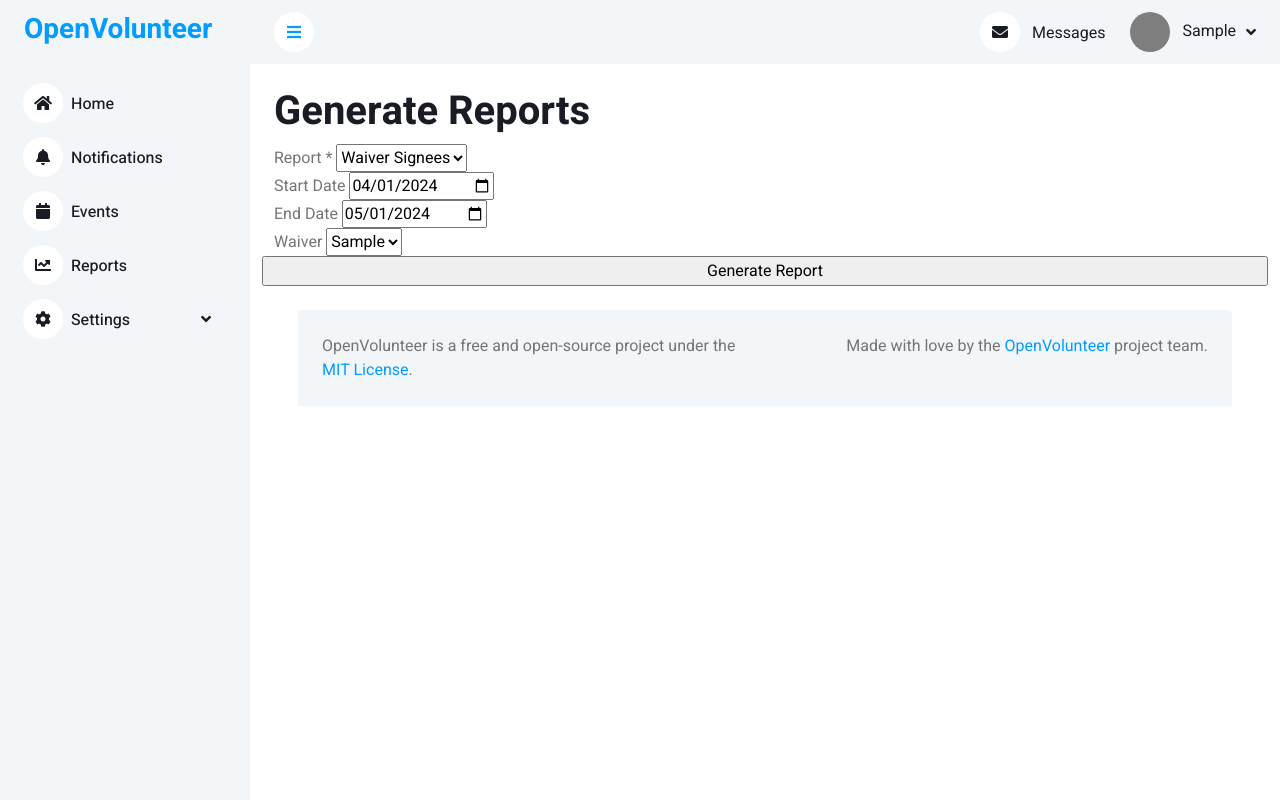
After one commit to rodneygauna/openvolunteer, a Flask app: page /reports in a window 1280 px wide. The commit adds this page. Run offline with Flask 3, Linux system fonts and the light colour scheme; a user stored in the database is signed in; tables that the repository leaves empty hold one stand-in row (values such as "Sample post"); some libraries are stand-ins or nearby versions.

Commit message:
reporting started

```diff
--- a/web/app.py
+++ b/web/app.py
@@ -37,6 +37,7 @@ from events.views import event_bp
 from events.rss_feed import rss_feed_bp
 from notifications.views import notifications_bp
 from messages.views import messages_bp
+from reports.views import reports_bp
 from settings.views import settings_bp
 from waivers.views import waiver_bp
 
@@ -47,6 +48,7 @@ app.register_blueprint(event_bp)
 app.register_blueprint(notifications_bp)
 app.register_blueprint(messages_bp)
 app.register_blueprint(rss_feed_bp)
+app.register_blueprint(reports_bp)
 app.register_blueprint(settings_bp)
 app.register_blueprint(waiver_bp)
 
--- a/web/create_db.py
+++ b/web/create_db.py
@@ -5,7 +5,7 @@ from sqlalchemy import create_engine, inspect
 from sqlalchemy.exc import OperationalError
 from app import db, app
 
-time.sleep(10)
+time.sleep(5)
 
 
 with app.app_context():
--- /dev/null
+++ b/web/reports/forms.py
@@ -0,0 +1,34 @@
+"""Report forms for the reports blueprint."""
+# Imports
+from datetime import datetime, timedelta
+from flask_wtf import FlaskForm
+from wtforms import SubmitField, SelectField, DateField
+from wtforms.validators import DataRequired
+
+
+# Form - Generate Report
+class GenerateReportForm(FlaskForm):
+    """Select and generate a report"""
+
+    start_date = datetime.now() - timedelta(days=30)
+
+    report_options = SelectField(
+        label="Report *",
+        coerce=str,
+        validators=[DataRequired()],
+    )
+    start_date = DateField(
+        label="Start Date",
+        format="%Y-%m-%d",
+        default=start_date
+    )
+    end_date = DateField(
+        label="End Date",
+        format="%Y-%m-%d",
+        default=datetime.now()
+    )
+    waiver_id = SelectField(
+        label="Waiver",
+        coerce=int,
+    )
+    submit = SubmitField(label="Generate Report")
--- /dev/null
+++ b/web/reports/views.py
@@ -0,0 +1,159 @@
+"""View for the reports portion of the application."""
+# Imports
+import io
+import csv
+from datetime import datetime
+from flask import Blueprint, request, render_template, make_response
+from flask_login import login_required, current_user
+from .forms import GenerateReportForm
+from .queries import (
+    waiver_signees,
+)
+from waivers.models import Waiver
+
+
+# Blueprint Configuration
+reports_bp = Blueprint("reports", __name__)
+
+
+# Reports
+@reports_bp.route("/reports", methods=["GET", "POST"])
+@login_required
+def generate_report():
+    """Route for generating and viewing reports."""
+
+    form = GenerateReportForm()
+
+    # Report Options
+    # Make sure to update the following functions:
+    # - get_column_labels()
+    # - generate_report_data()
+    form.report_options.choices = [
+        ("Waiver Signees", "Waiver Signees"),
+    ]
+    form.waiver_id.choices = [
+        (w.id, w.version) for w in Waiver.query.order_by(Waiver.id.desc()).all()]
+
+    if request.method == "POST":
+        # Get the selected report and date parameters from the form
+        selected_report = form.report_options.data
+        params = {
+            "start_date": form.start_date.data if form.start_date.data else "",
+            "end_date": form.end_date.data if form.end_date.data else "",
+            "waiver_id": form.waiver_id.data if form.waiver_id.data else "",
+        }
+
+        # Generate report data based on the selected report and date parameters
+        report_data = generate_report_data(
+            selected_report, params)
+
+        # Define custom column labels based on the selected report
+        column_labels = get_column_labels(selected_report)
+        # Count of the columns for the selected report
+        column_count = len(column_labels)
+
+        # Render the report template with the generated data
+        return render_template(
+            "reports/report.html",
+            title="OpenVolunteer - Report",
+            report_data=report_data,
+            selected_report=selected_report,
+            params=params,
+            column_labels=column_labels,
+            column_count=column_count,
+        )
+
+    return render_template(
+        "reports/generate_report.html",
+        title="OpenVolunteer - Generate Report",
+        form=form,
+    )
+
+
+def generate_report_data(report, params):
+    """
+    Generate report data based on the selected report
+    and date parameters.
+    """
+
+    # Waiver Signees Report
+    if report == "Waiver Signees":
+        waiver_id = params.get("waiver_id")
+        if waiver_id is None:
+            raise ValueError("Missing required parametere 'waiver_id'")
+        return waiver_signees(waiver_id)
+    else:
+        # Handle other report options if needed
+        return []
+
+
+def get_column_labels(report):
+    """Get custom column labels based on the selected report."""
+
+    # Waiver Signee - Column Labels
+    if report == "Waiver Signees":
+        return [
+            "Waiver ID",
+            "Signee Agreement Date",
+            "Signee First Name",
+            "Signee Last Name",
+            "Signee Date of Birth",
+            "Signee User ID",
+            "User ID",
+            "User First Name",
+            "User Last Name",
+        ]
+    else:
+        # Handle other report options if needed
+        return []
+
+
+# Generate CSV Report
+@reports_bp.route("/reports/export-csv", methods=["POST"])
+@login_required
+def export_csv():
+    """Route for exporting report data as CSV."""
+
+    # Current Time
+    current_time = datetime.utcnow()
+
+    # Get all form data as a dictionary
+    form_data = request.form.to_dict()
+
+    # Get the selected report from the form data
+    selected_report = form_data.pop("selected_report")
+
+    # Generate report data based on the selected report and parameters
+    report_data = generate_report_data(selected_report, form_data)
+
+    # Define custom column labels based on the selected report
+    column_labels = get_column_labels(selected_report)
+
+    # Generate a CSV file in memory
+    csv_output = generate_csv(report_data, column_labels)
+
+    # Create a response with the CSV file
+    response = make_response(csv_output.getvalue())
+
+    # Set the appropriate headers for CSV download
+    response.headers[
+        "Content-Disposition"
+    ] = f"attachment; filename={selected_report}_{current_time}.csv"
+    response.headers["Content-type"] = "text/csv"
+
+    return response
+
+
+def generate_csv(data, column_labels):
+    """Generate a CSV file from the provided data and column labels."""
+    output = io.StringIO()
+    writer = csv.writer(output)
+
+    # Write the header row
+    writer.writerow(column_labels)
+
+    # Write the data rows
+    for row in data:
+        writer.writerow(row)
+
+    return output
--- /dev/null
+++ b/web/templates/reports/generate_report.html
@@ -0,0 +1,43 @@
+{% extends '_base.html' %} {% block content %}
+<h1>Generate Reports</h1>
+<form method="post">
+  {{ form.hidden_tag() }}
+  <div class="row">
+    <div class="u-full-width">
+      {{ form.report_options.label }} {{ form.report_options() }}
+    </div>
+  </div>
+  <!-- Date range fields -->
+  <div class="row" id="dateRanges">
+    <div class="six columns">
+      {{ form.start_date.label }} {{ form.start_date(class="u-full-width") }}
+    </div>
+    <div class="six columns">
+      {{ form.end_date.label }} {{ form.end_date(class="u-full-width") }}
+    </div>
+  </div>
+  <!-- Waiver Signee fields -->
+  <div class="row hidden" id="waiver_id">
+    <div class="u-full-width">
+      {{ form.waiver_id.label }} {{ form.waiver_id() }}
+    </div>
+  {{ form.submit() }}
+</form>
+
+<!-- Javascript for Reports-->
+<script>
+    // Global Variables
+    const reportOptions = document.getElementById("report_options");
+    const reportOptionsValue = reportOptions.value;
+    const dateRanges = document.getElementById("dateRanges");
+    const waiver_id = document.getElementById("waiver_id");
+
+    reportOptions.addEventListener("change", (e) => {
+        if (e.target.value === "Waiver Signees") {
+            dateRanges.style.display = "hidden";
+            waiver_id.style.display = "block";
+        }
+    });
+</script>
+
+{% endblock %}
--- a/web/templates/sidebar.html
+++ b/web/templates/sidebar.html
@@ -17,6 +17,9 @@
         ><i class="fa fa-calendar me-2"></i>Events</a
       >
       {% if current_user.is_superuser_admin() %}
+      <a href="{{ url_for('reports.generate_report') }}" class="nav-item nav-link"
+        ><i class="fa fa-chart-line me-2"></i>Reports</a
+      >
       <div class="nav-item dropdown">
         <a href="#" class="nav-link dropdown-toggle" data-bs-toggle="dropdown"
           ><i class="fa fa-cog me-2"></i>Settings</a
--- a/web/waivers/models.py
+++ b/web/waivers/models.py
@@ -32,7 +32,7 @@ class WaiverAgreement(db.Model):
     id = db.Column(db.Integer, primary_key=True)
     waiver_id = db.Column(db.Integer, db.ForeignKey("waivers.id"))
     user_id = db.Column(db.Integer, db.ForeignKey("users.id"))
-    agreement_date = db.Column(db.DateTime, default=datetime.utcnow())
+    agreement_date = db.Column(db.Date, default=datetime.utcnow())
     signee_first_name = db.Column(db.String(255), nullable=False)
     signee_last_name = db.Column(db.String(255), nullable=False)
     signee_date_of_birth = db.Column(db.Date, nullable=False)
```
Also changed, not shown: web/reports/queries.py (+44 -0 lines), web/templates/reports/report.html (added, +47 -0 lines).
